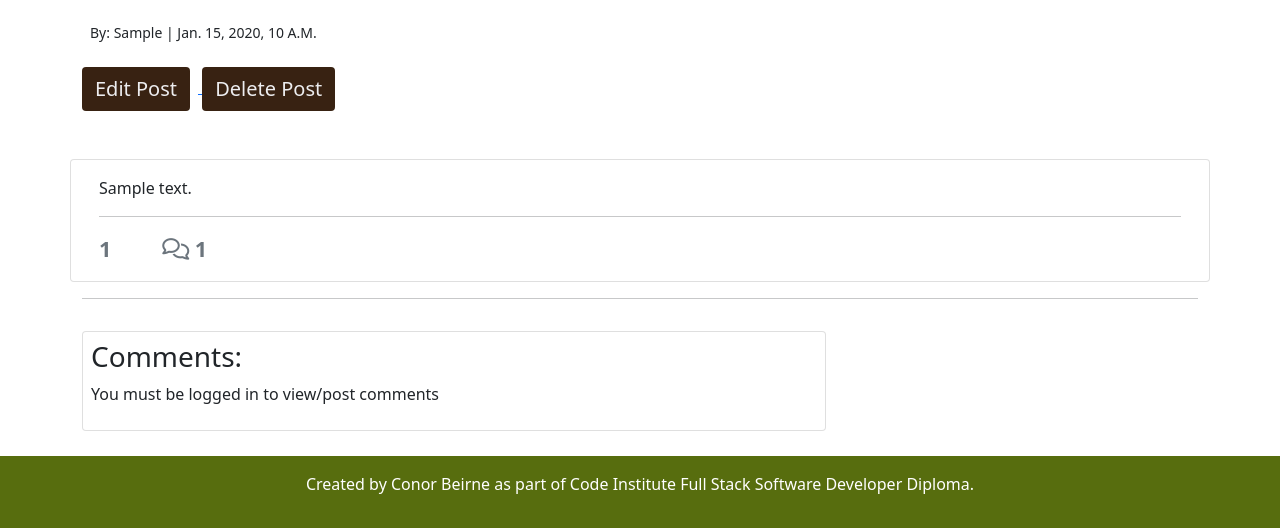
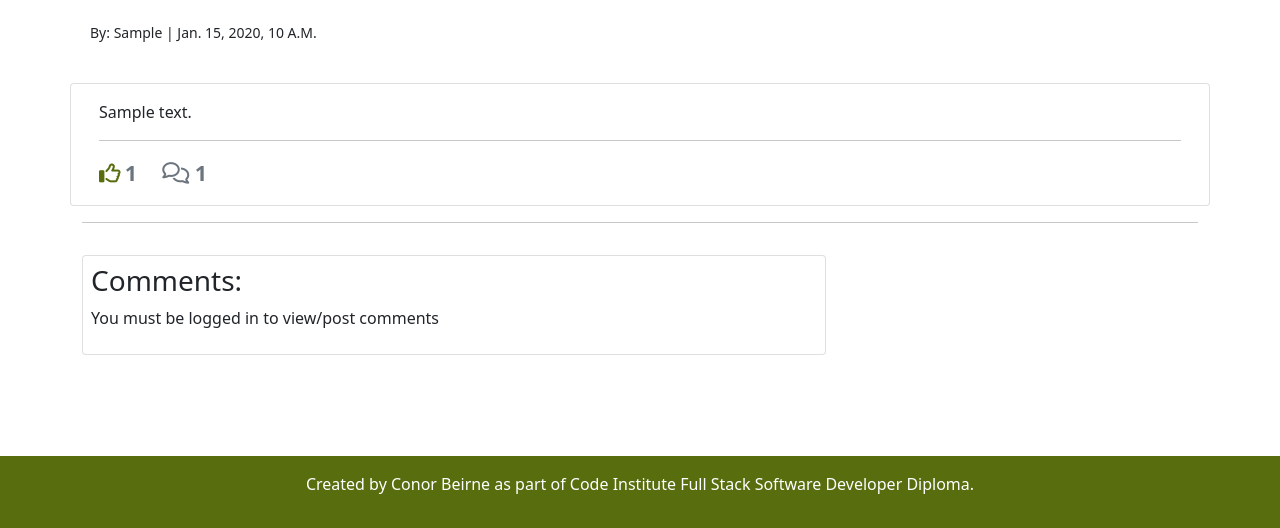
Before and after one commit to conor-b1995/p4-GAAStories, a Django app: a page that uses templates/post_detail.html in a window 1280 px wide. Shown: the part 272-800 px from the top of the page. Run offline with Django 3.2, Linux system fonts and the light colour scheme; tables that the repository leaves empty hold one stand-in row (values such as "Sample post"); some libraries are stand-ins or nearby versions.

Commit message:
Update: updatost detail page so that only the author of the post can edit or delete it.

```diff
--- a/templates/post_detail.html
+++ b/templates/post_detail.html
@@ -14,6 +14,9 @@
             </h1>
             <small class="post-subtitle text-capitalize p-2 bd-highlight"> By: {{ post.author }} |
                 {{ post.created_date }} </small>
+
+            {% if user.is_authenticated %}
+            {% if user.id == post.author.id %}
             <div>
                 <a href="{% url 'update_post' post.slug %}">
                     <button type="submit" class="btn my-3 fs-5 me-2" id="post-btn">Edit Post</button>
@@ -22,8 +25,9 @@
                 <a href="{% url 'delete_post' post.slug %}">
                     <button type="submit" class="btn my-3 fs-5" id="post-btn">Delete Post</button>
                 </a>
-
             </div>
+            {% endif %}
+            {% endif %}
         </div>
 
         <div class="d-none d-md-block col-md-6 mt-5">
@@ -66,7 +70,7 @@
                                 {% endif %}
                             </form>
                             {% else %}
-                            <span class="btn-like like-comment-btn"><i class="fa-light fa-thumbs-up"></i></span>
+                            <span class="btn-like like-comment-btn"><i class="fa-regular fa-thumbs-up"></i></span>
                             {% endif %}
                             <span class="text-secondary like-comment-btn">{{ post.number_of_likes }}</span>
                         </strong>
```
